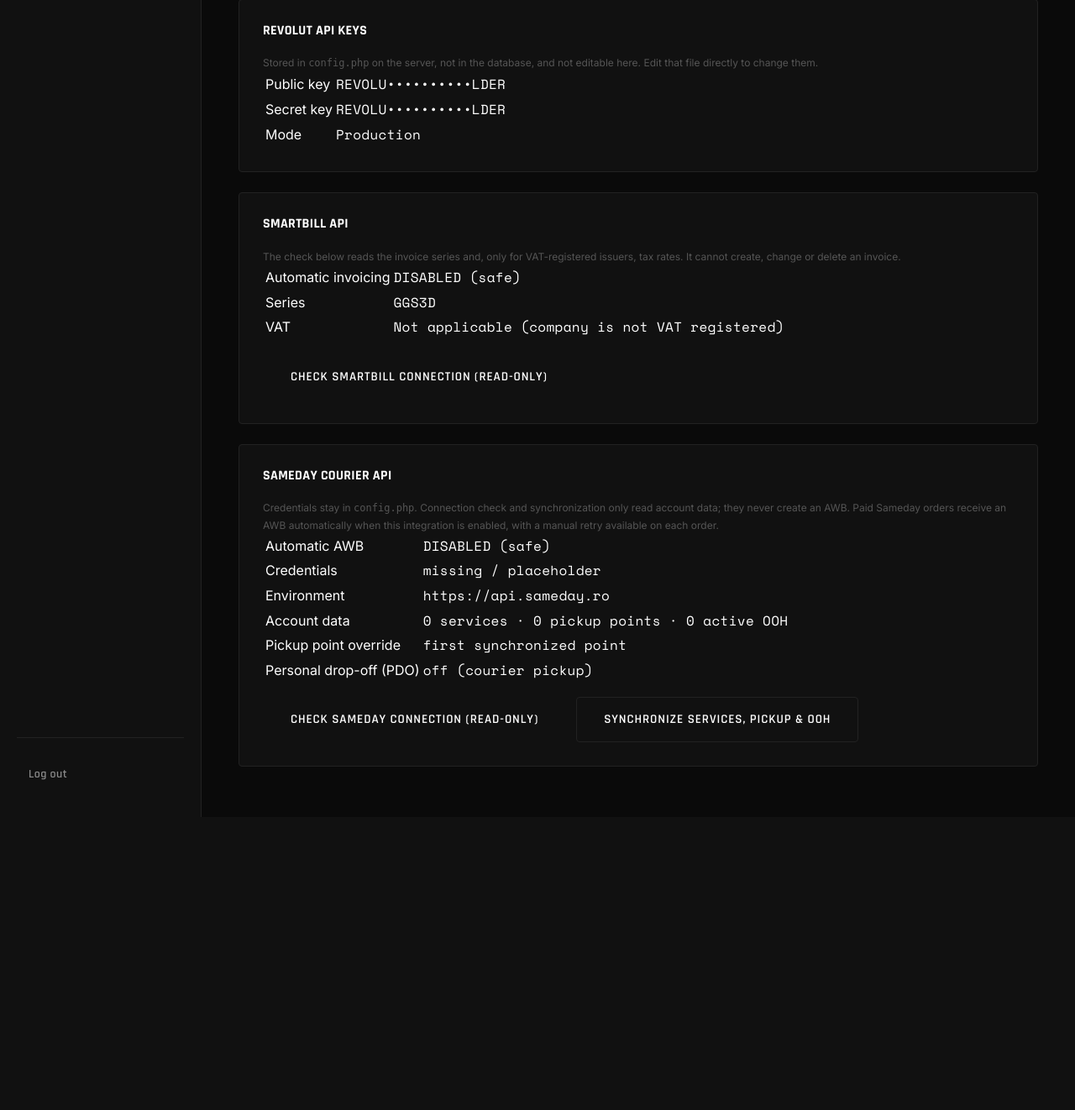
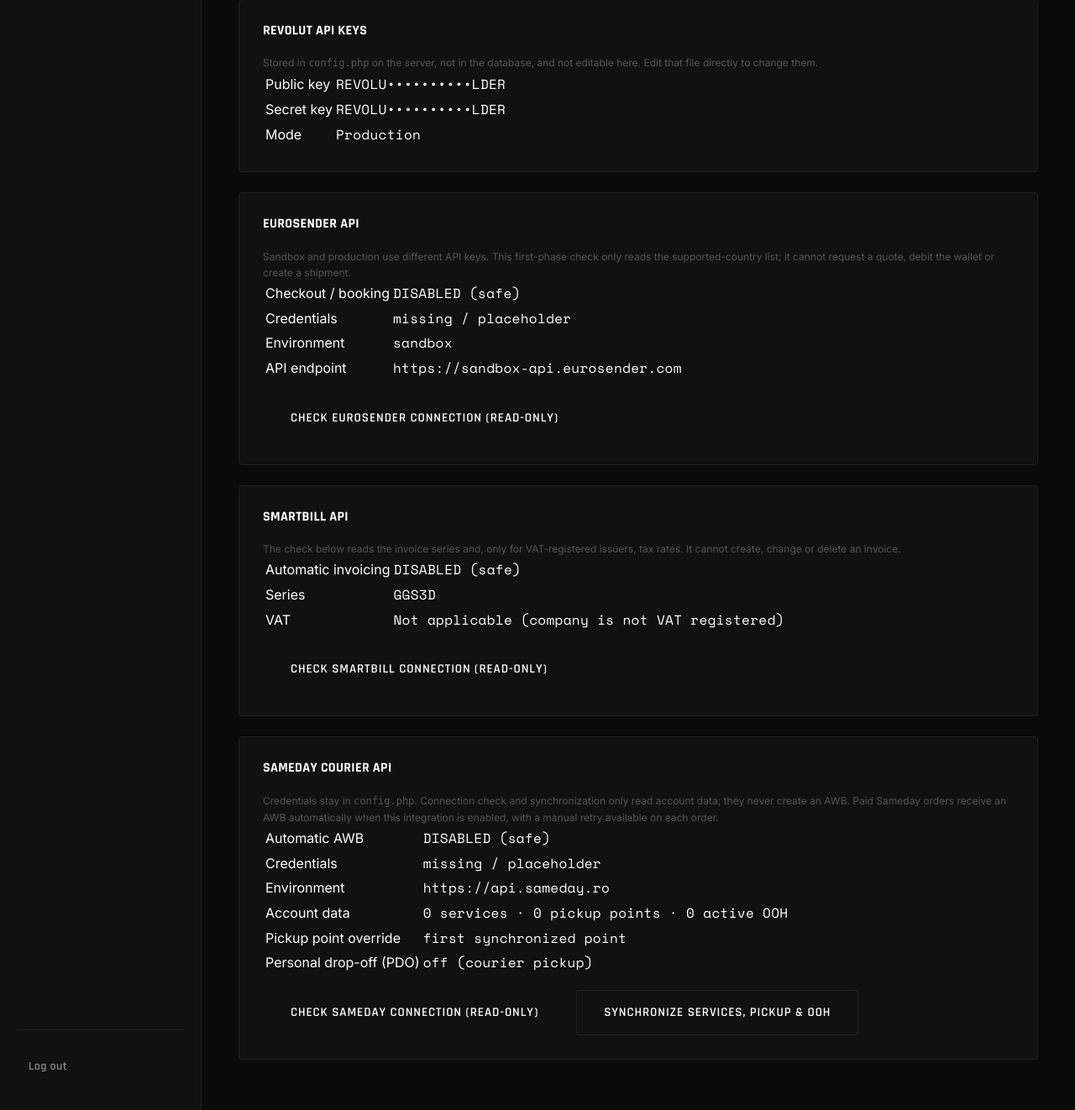
Before and after one commit to GomezGarage/gomezgarage-studio, a PHP site: page /admin/settings.php in a window 1280 px wide. Shown: the part 1057-2379 px from the top of the page at 84% size. Before the commit the page ends 2030 px from the top, so only its background shows below. Run offline with PHP 8.4, Linux system fonts and the light colour scheme; the visitor is signed in with stand-in values (Sample User, id 1); tables that the repository leaves empty hold one stand-in row (values such as "Sample post"); some libraries are stand-ins or nearby versions.

Commit message:
Add safe Eurosender sandbox foundation

```diff
--- a/admin/settings.php
+++ b/admin/settings.php
@@ -3,6 +3,7 @@
 require_once __DIR__ . '/../includes/helpers.php';
 require_once __DIR__ . '/../includes/smartbill.php';
 require_once __DIR__ . '/../includes/sameday.php';
+require_once __DIR__ . '/../includes/eurosender.php';
 require_once __DIR__ . '/../config.php';
 
 ggs_require_admin();
@@ -25,6 +26,8 @@
 $samedayCheck = null;
 $samedayError = '';
 $samedaySync = null;
+$eurosenderCheck = null;
+$eurosenderError = '';
 
 if ($_SERVER['REQUEST_METHOD'] === 'POST') {
   if (!ggs_admin_verify_csrf()) {
@@ -49,6 +52,12 @@
       $samedaySync = $accountCounts + ['ooh_locations' => $oohCount];
     } catch (Throwable $error) {
       $samedayError = $error->getMessage();
+    }
+  } elseif (($_POST['action'] ?? '') === 'check_eurosender') {
+    try {
+      $eurosenderCheck = ggs_eurosender_check_configuration();
+    } catch (Throwable $error) {
+      $eurosenderError = $error->getMessage();
     }
   } else {
     foreach (array_keys($fields) as $key) {
@@ -149,6 +158,34 @@
 </div>
 
 <div class="admin-panel" style="margin-top:24px;">
+  <h3>Eurosender API</h3>
+  <p class="form-hint">Sandbox and production use different API keys. This first-phase check only reads the supported-country list; it cannot request a quote, debit the wallet or create a shipment.</p>
+
+  <?php if ($eurosenderCheck): ?>
+    <div class="alert-banner" style="border-color:var(--success);color:var(--success);">Connection verified. No quote or shipment was created.</div>
+  <?php elseif ($eurosenderError): ?>
+    <div class="alert-banner" style="border-color:var(--danger);color:var(--danger);"><?= htmlspecialchars($eurosenderError) ?></div>
+  <?php endif; ?>
+
+  <table class="specs-table">
+    <tr><td>Checkout / booking</td><td class="mono"><?= ggs_eurosender_enabled() ? 'ENABLED' : 'DISABLED (safe)' ?></td></tr>
+    <tr><td>Credentials</td><td class="mono"><?= ggs_eurosender_configured() ? 'configured' : 'missing / placeholder' ?></td></tr>
+    <tr><td>Environment</td><td class="mono"><?= htmlspecialchars(defined('EUROSENDER_ENV') ? (string) EUROSENDER_ENV : 'not configured') ?></td></tr>
+    <tr><td>API endpoint</td><td class="mono"><?= htmlspecialchars(defined('EUROSENDER_API_BASE') ? (string) EUROSENDER_API_BASE : 'not configured') ?></td></tr>
+    <?php if ($eurosenderCheck): ?>
+      <tr><td>Supported countries</td><td class="mono"><?= (int) $eurosenderCheck['active_countries'] ?> active · <?= (int) $eurosenderCheck['eu_countries'] ?> EU</td></tr>
+      <tr><td>Romania</td><td class="mono">available<?= ($eurosenderCheck['romania']['requiresRegion'] ?? false) ? ' · region required' : '' ?><?= ($eurosenderCheck['romania']['requiresCity'] ?? false) ? ' · exact city required' : '' ?></td></tr>
+    <?php endif; ?>
+  </table>
+
+  <form method="post" style="margin-top:16px;">
+    <input type="hidden" name="action" value="check_eurosender">
+    <input type="hidden" name="admin_csrf_token" value="<?= htmlspecialchars(ggs_admin_csrf_token()) ?>">
+    <button type="submit" class="btn btn-secondary">Check Eurosender connection (read-only)</button>
+  </form>
+</div>
+
+<div class="admin-panel" style="margin-top:24px;">
   <h3>SmartBill API</h3>
   <p class="form-hint">The check below reads the invoice series and, only for VAT-registered issuers, tax rates. It cannot create, change or delete an invoice.</p>
 
--- /dev/null
+++ b/includes/eurosender.php
@@ -0,0 +1,179 @@
+<?php
+/**
+ * Eurosender courier integration foundation.
+ *
+ * The first deployment phase deliberately exposes only a read-only account
+ * check. Checkout quotes and shipment booking remain disconnected until the
+ * sandbox flow has been reviewed with the account owner.
+ */
+
+final class GgsEurosenderException extends RuntimeException
+{
+    private bool $uncertain;
+
+    public function __construct(string $message, bool $uncertain = false)
+    {
+        parent::__construct($message);
+        $this->uncertain = $uncertain;
+    }
+
+    public function isUncertain(): bool
+    {
+        return $this->uncertain;
+    }
+}
+
+function ggs_eurosender_enabled(): bool
+{
+    return defined('EUROSENDER_INTEGRATION_ACTIVE')
+        && EUROSENDER_INTEGRATION_ACTIVE === true
+        && defined('EUROSENDER_ENABLED')
+        && EUROSENDER_ENABLED === true;
+}
+
+function ggs_eurosender_configured(): bool
+{
+    foreach (['EUROSENDER_API_BASE', 'EUROSENDER_API_KEY'] as $constant) {
+        $value = defined($constant) ? trim((string) constant($constant)) : '';
+        if ($value === '' || str_starts_with($value, 'REPLACE_WITH_')) return false;
+    }
+    return true;
+}
+
+function ggs_eurosender_timeout(): int
+{
+    return defined('EUROSENDER_TIMEOUT_SECONDS') ? max(5, (int) EUROSENDER_TIMEOUT_SECONDS) : 25;
+}
+
+/**
+ * Low-level request with an injectable transport for offline tests.
+ *
+ * @param callable|null $transport Receives method, URL, headers and body.
+ * @return array{status:int,body:string,content_type:string}
+ */
+function ggs_eurosender_http(string $method, string $url, array $headers, ?string $body = null, ?callable $transport = null): array
+{
+    if ($transport !== null) {
+        $result = $transport($method, $url, $headers, $body);
+        if (!is_array($result) || !isset($result['status'], $result['body'])) {
+            throw new LogicException('The Eurosender test transport returned an invalid response.');
+        }
+        return [
+            'status' => (int) $result['status'],
+            'body' => (string) $result['body'],
+            'content_type' => (string) ($result['content_type'] ?? ''),
+        ];
+    }
+
+    $ch = curl_init($url);
+    curl_setopt_array($ch, [
+        CURLOPT_RETURNTRANSFER => true,
+        CURLOPT_CUSTOMREQUEST => $method,
+        CURLOPT_HTTPHEADER => $headers,
+        CURLOPT_TIMEOUT => ggs_eurosender_timeout(),
+        CURLOPT_CONNECTTIMEOUT => 8,
+    ]);
+    if ($body !== null) curl_setopt($ch, CURLOPT_POSTFIELDS, $body);
+    $responseBody = curl_exec($ch);
+    $status = (int) curl_getinfo($ch, CURLINFO_HTTP_CODE);
+    $contentType = (string) curl_getinfo($ch, CURLINFO_CONTENT_TYPE);
+    $curlError = curl_error($ch);
+    curl_close($ch);
+
+    if ($responseBody === false) {
+        throw new GgsEurosenderException(
+            'Eurosender connection failed: ' . ($curlError !== '' ? $curlError : 'unknown network error'),
+            in_array(strtoupper($method), ['POST', 'PUT', 'PATCH', 'DELETE'], true)
+        );
+    }
+
+    return ['status' => $status, 'body' => (string) $responseBody, 'content_type' => $contentType];
+}
+
+function ggs_eurosender_error_message(mixed $data, int $status): string
+{
+    if (is_array($data)) {
+        foreach (['message', 'detail', 'title', 'error', 'errorMessage'] as $key) {
+            if (isset($data[$key]) && is_scalar($data[$key]) && trim((string) $data[$key]) !== '') {
+                return trim((string) $data[$key]);
+            }
+        }
+
+        $messages = [];
+        foreach (['violations', 'errors'] as $key) {
+            foreach (($data[$key] ?? []) as $error) {
+                if (is_scalar($error)) $messages[] = trim((string) $error);
+                elseif (is_array($error)) {
+                    $field = trim((string) ($error['propertyPath'] ?? $error['field'] ?? ''));
+                    $message = trim((string) ($error['message'] ?? $error['error'] ?? $error['detail'] ?? ''));
+                    if ($message !== '') $messages[] = ($field !== '' ? $field . ': ' : '') . $message;
+                }
+            }
+        }
+        $messages = array_values(array_unique(array_filter($messages)));
+        if ($messages) return implode('; ', $messages);
+    }
+
+    return 'HTTP ' . $status;
+}
+
+/** @return array{status:int,body:string,content_type:string} */
+function ggs_eurosender_request(string $method, string $path, ?array $payload = null, ?callable $transport = null): array
+{
+    if (!ggs_eurosender_configured()) {
+        throw new RuntimeException('Eurosender API key is missing or still a placeholder.');
+    }
+
+    $url = rtrim((string) EUROSENDER_API_BASE, '/') . '/' . ltrim($path, '/');
+    $headers = [
+        'Accept: application/json',
+        'x-api-key: ' . trim((string) EUROSENDER_API_KEY),
+    ];
+    $body = null;
+    if ($payload !== null) {
+        $headers[] = 'Content-Type: application/json';
+        $body = json_encode($payload, JSON_UNESCAPED_UNICODE | JSON_UNESCAPED_SLASHES | JSON_THROW_ON_ERROR);
+    }
+
+    $response = ggs_eurosender_http(strtoupper($method), $url, $headers, $body, $transport);
+    $data = json_decode($response['body'], true);
+    if ($response['status'] >= 400) {
+        throw new GgsEurosenderException(
+            'Eurosender request failed (HTTP ' . $response['status'] . '): ' . ggs_eurosender_error_message($data, $response['status']),
+            in_array(strtoupper($method), ['POST', 'PUT', 'PATCH', 'DELETE'], true)
+        );
+    }
+    if (!is_array($data)) throw new GgsEurosenderException('Eurosender returned an invalid JSON response.');
+
+    return $response;
+}
+
+/**
+ * Read-only credential and environment check. It cannot quote or book a shipment.
+ *
+ * @return array{countries:int,active_countries:int,eu_countries:int,romania:array}
+ */
+function ggs_eurosender_check_configuration(?callable $transport = null): array
+{
+    $response = ggs_eurosender_request('GET', '/v1/countries', null, $transport);
+    $countries = json_decode($response['body'], true, 512, JSON_THROW_ON_ERROR);
+    if (!array_is_list($countries)) throw new GgsEurosenderException('Eurosender returned an unexpected countries response.');
+
+    $active = array_values(array_filter($countries, static fn(mixed $country): bool => is_array($country) && ($country['active'] ?? true) !== false));
+    $eu = array_values(array_filter($active, static fn(array $country): bool => ($country['isEu'] ?? false) === true));
+    $romania = null;
+    foreach ($active as $country) {
+        if (strtoupper(trim((string) ($country['code'] ?? ''))) === 'RO') {
+            $romania = $country;
+            break;
+        }
+    }
+    if ($romania === null) throw new GgsEurosenderException('Eurosender did not return Romania as an active country.');
+
+    return [
+        'countries' => count($countries),
+        'active_countries' => count($active),
+        'eu_countries' => count($eu),
+        'romania' => $romania,
+    ];
+}
```
Also changed, not shown: config.example.php (+17 -0 lines), docs/EUROSENDER.md (added, +38 -0 lines), tests/eurosender.php (added, +43 -0 lines), README.md.
